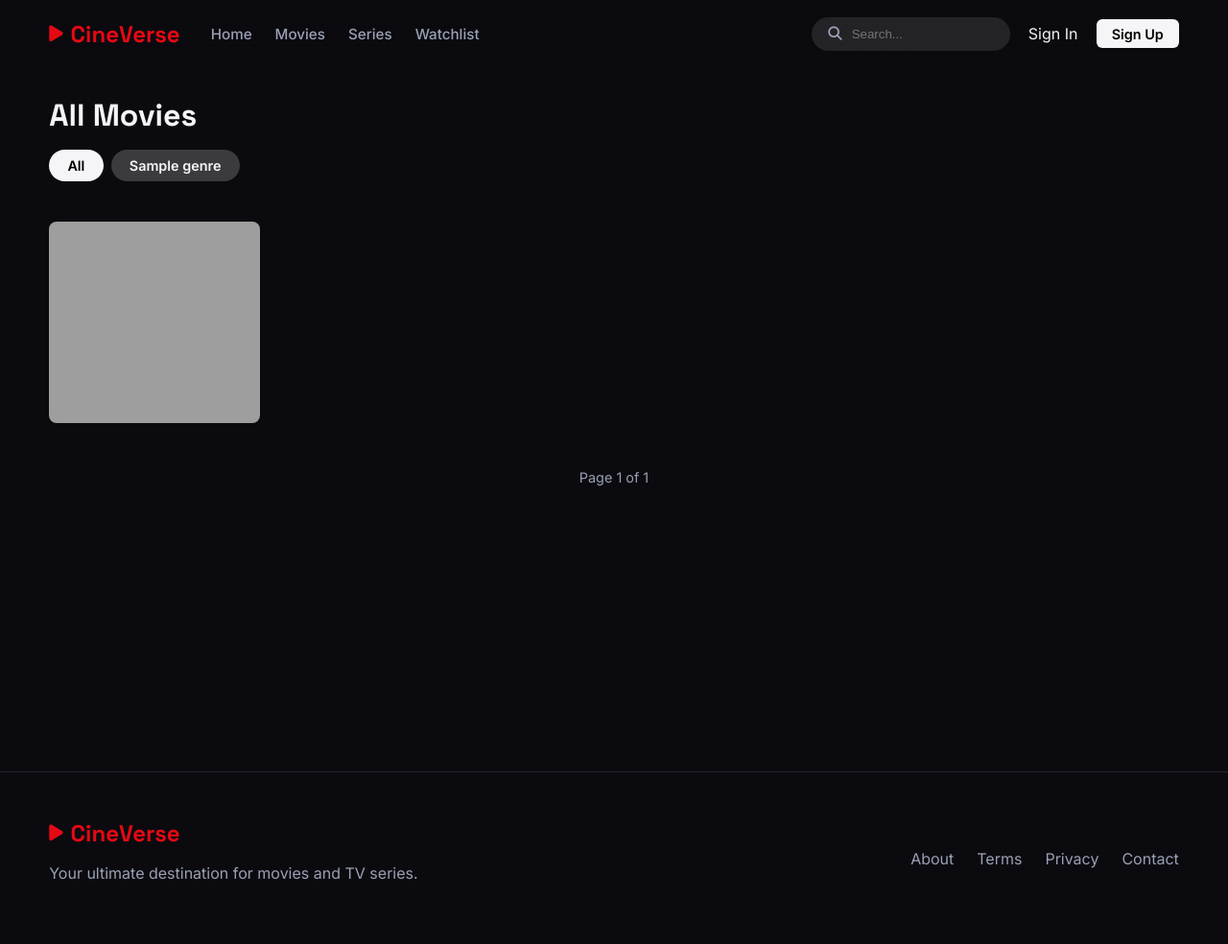
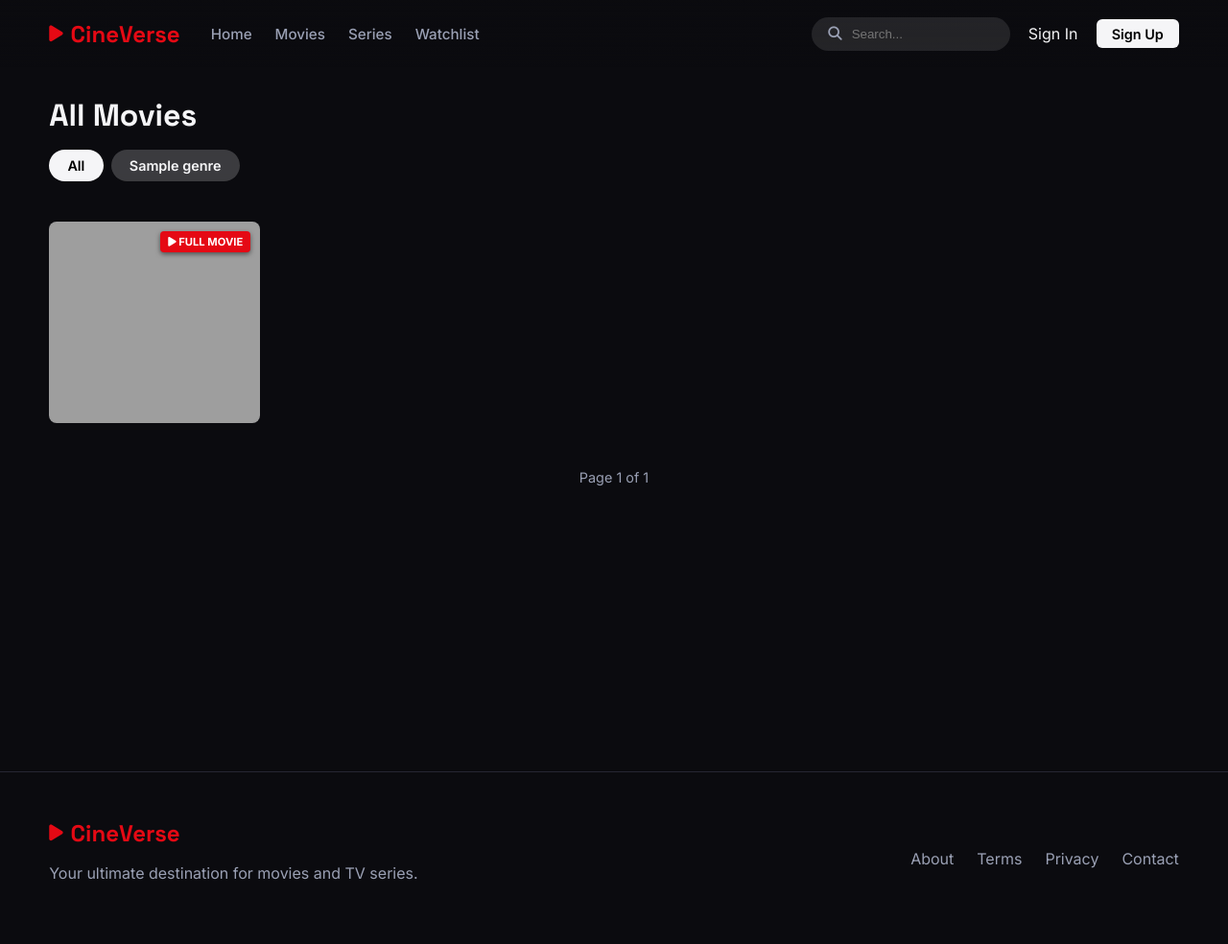
Before and after one commit to simoadmin2-cpu/cineverse, a Flask app: page /movies in a window 1280 px wide. Shown: the whole page at 96% size. Run offline with Flask 3, Linux system fonts and the light colour scheme; tables that the repository leaves empty hold one stand-in row (values such as "Sample post"); grey boxes are pictures that could not be loaded.

Commit message:
Add FULL MOVIE badge for watchable content

```diff
--- a/app/templates/movies.html
+++ b/app/templates/movies.html
@@ -3,12 +3,9 @@
 
 {% block content %}
 <div class="container" style="margin-top: 100px; min-height: 80vh;">
-
-    <!-- Header & Filter Buttons -->
     <div style="margin-bottom: 2rem;">
         <h1 style="margin-bottom: 1rem;">All Movies</h1>
 
-        <!-- أزرار الفلترة (Scrollable) -->
         <div style="display: flex; gap: 0.5rem; overflow-x: auto; padding-bottom: 10px; scrollbar-width: none;">
             <a href="{{ url_for('main.movies') }}" class="btn {% if not selected_genre %}btn-primary{% else %}btn-secondary{% endif %}" style="padding: 0.5rem 1.2rem; font-size: 0.9rem; border-radius: 99px; white-space: nowrap;">All</a>
             {% for genre in genres %}
@@ -17,13 +14,18 @@
         </div>
     </div>
 
-    <!-- Movie Grid (Responsive) -->
     <div style="display: grid; grid-template-columns: repeat(auto-fill, minmax(140px, 1fr)); gap: 1rem;">
         {% for movie in movies %}
         <a href="{{ url_for('main.movie_detail', movie_id=movie.id) }}" class="movie-card" style="width: 100%; height: 210px; text-decoration: none; color: inherit; border-radius: 8px; overflow: hidden; position: relative;">
             {% if movie.poster_path %}
             <img src="https://image.tmdb.org/t/p/w500{{ movie.poster_path }}" alt="{{ movie.title }}" style="width: 100%; height: 100%; object-fit: cover;">
             {% endif %}
+
+            <!-- هنا العلامة ديال الفيلم الكامل -->
+            {% if movie.video_url %}
+            <div style="position: absolute; top: 10px; right: 10px; background: var(--accent); color: white; padding: 4px 8px; border-radius: 4px; font-size: 0.7rem; font-weight: bold; z-index: 10; box-shadow: 0 2px 5px rgba(0,0,0,0.5);"><i class="fa-solid fa-play"></i> FULL MOVIE</div>
+            {% endif %}
+
             <div class="card-overlay" style="padding: 0.8rem;">
                 <h3 style="font-size: 0.9rem; margin-bottom: 0.2rem;">{{ movie.title }}</h3>
                 <div class="card-meta">
@@ -36,7 +38,6 @@
         {% endfor %}
     </div>
 
-    <!-- Pagination -->
     <div class="pagination" style="margin-top: 3rem;">
         {% if pagination.has_prev %}
             <a href="{{ url_for('main.movies', page=pagination.prev_num, genre=selected_genre.id if selected_genre else '') }}" class="page-btn">&laquo; Prev</a>
```
Also changed, not shown: app/templates/index.html (+11 -5 lines).
